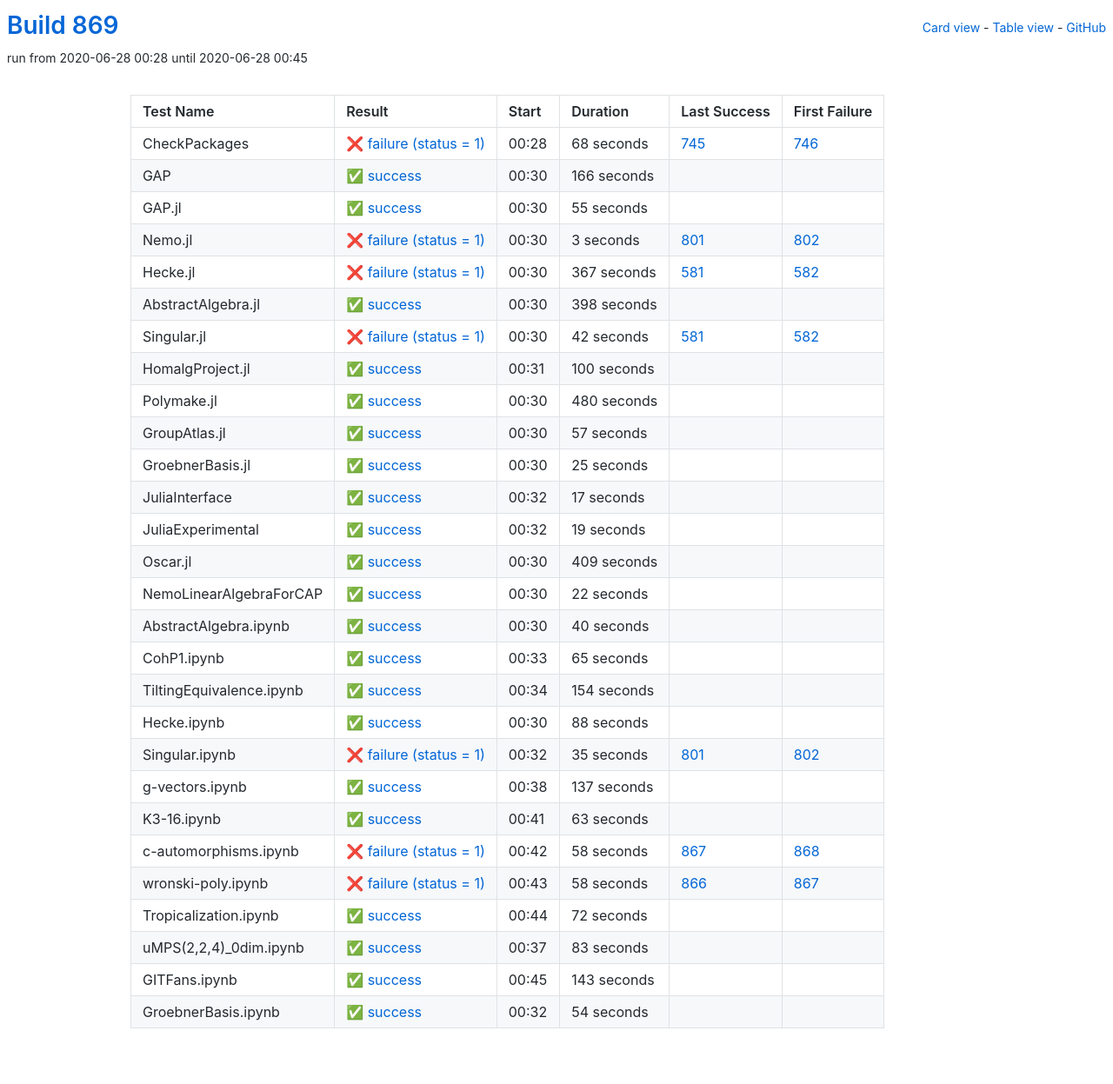
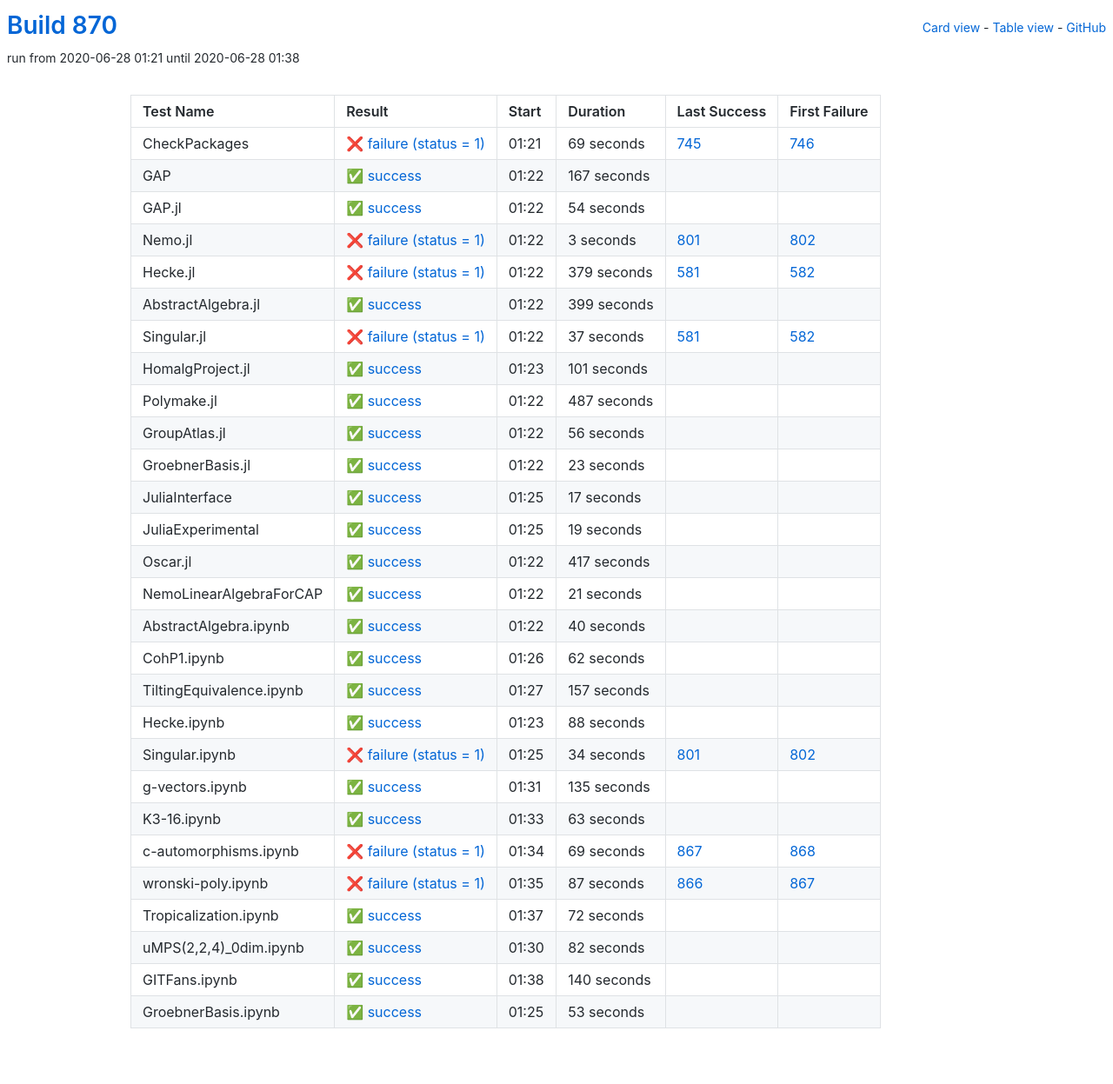
Before and after one commit to oscar-system/oscar-ci-status-1.4, a Jekyll site: the page built from table.html, in a window 1280 px wide. Shown: the whole page at 87% size. Built offline with Jekyll 4.4.1, drawn with Linux system fonts in a browser that asks for light colours.

Commit message:
Build #870

```diff
--- a/_data/ci.yml
+++ b/_data/ci.yml
@@ -1,6 +1,6 @@
 ---
-build: 869
-build_url: https://oscarci.mathematik.uni-kl.de/job/oscar-julia-1.4/869/
+build: 870
+build_url: https://oscarci.mathematik.uni-kl.de/job/oscar-julia-1.4/870/
 job: oscar-julia-1.4
 organization: oscar-system
 repo: oscar-ci-status-1.4
@@ -8,44 +8,44 @@ repourl: https://github.com/oscar-system/oscar-ci-status-1.4
 tests:
 - name: CheckPackages
   id: checkpackages
-  log: https://oscarci.mathematik.uni-kl.de/job/oscar-julia-1.4/869/artifact/logs/build-869/CheckPackages.log
-  start: 2020-06-28 00:28
+  log: https://oscarci.mathematik.uni-kl.de/job/oscar-julia-1.4/870/artifact/logs/build-870/CheckPackages.log
+  start: 2020-06-28 01:21
   success: false
   exitcode: 1
   status: failure
-  duration: 68
+  duration: 69
   last_success: 745
   last_success_url: https://oscarci.mathematik.uni-kl.de/job/oscar-julia-1.4/745/
   first_failure: 746
   first_failure_url: https://oscarci.mathematik.uni-kl.de/job/oscar-julia-1.4/746/
 - name: GAP
   id: gap
-  log: https://oscarci.mathematik.uni-kl.de/job/oscar-julia-1.4/869/artifact/logs/build-869/GAP.log
-  start: 2020-06-28 00:30
+  log: https://oscarci.mathematik.uni-kl.de/job/oscar-julia-1.4/870/artifact/logs/build-870/GAP.log
+  start: 2020-06-28 01:22
   success: true
   exitcode: 0
   status: success
-  duration: 166
+  duration: 167
   last_success: false
   last_success_url:
   first_failure: false
   first_failure_url:
 - name: GAP.jl
   id: gap-jl
-  log: https://oscarci.mathematik.uni-kl.de/job/oscar-julia-1.4/869/artifact/logs/build-869/GAP.jl.log
-  start: 2020-06-28 00:30
+  log: https://oscarci.mathematik.uni-kl.de/job/oscar-julia-1.4/870/artifact/logs/build-870/GAP.jl.log
+  start: 2020-06-28 01:22
   success: true
   exitcode: 0
   status: success
-  duration: 55
+  duration: 54
   last_success: false
   last_success_url:
   first_failure: false
   first_failure_url:
 - name: Nemo.jl
   id: nemo-jl
-  log: https://oscarci.mathematik.uni-kl.de/job/oscar-julia-1.4/869/artifact/logs/build-869/Nemo.jl.log
-  start: 2020-06-28 00:30
+  log: https://oscarci.mathematik.uni-kl.de/job/oscar-julia-1.4/870/artifact/logs/build-870/Nemo.jl.log
+  start: 2020-06-28 01:22
   success: false
   exitcode: 1
   status: failure
@@ -56,92 +56,92 @@ tests:
   first_failure_url: https://oscarci.mathematik.uni-kl.de/job/oscar-julia-1.4/802/
 - name: Hecke.jl
   id: hecke-jl
-  log: https://oscarci.mathematik.uni-kl.de/job/oscar-julia-1.4/869/artifact/logs/build-869/Hecke.jl.log
-  start: 2020-06-28 00:30
+  log: https://oscarci.mathematik.uni-kl.de/job/oscar-julia-1.4/870/artifact/logs/build-870/Hecke.jl.log
+  start: 2020-06-28 01:22
   success: false
   exitcode: 1
   status: failure
-  duration: 367
+  duration: 379
   last_success: 581
   last_success_url: https://oscarci.mathematik.uni-kl.de/job/oscar-julia-1.4/581/
   first_failure: 582
   first_failure_url: https://oscarci.mathematik.uni-kl.de/job/oscar-julia-1.4/582/
 - name: AbstractAlgebra.jl
   id: abstractalgebra-jl
-  log: https://oscarci.mathematik.uni-kl.de/job/oscar-julia-1.4/869/artifact/logs/build-869/AbstractAlgebra.jl.log
-  start: 2020-06-28 00:30
+  log: https://oscarci.mathematik.uni-kl.de/job/oscar-julia-1.4/870/artifact/logs/build-870/AbstractAlgebra.jl.log
+  start: 2020-06-28 01:22
   success: true
   exitcode: 0
   status: success
-  duration: 398
+  duration: 399
   last_success: false
   last_success_url:
   first_failure: false
   first_failure_url:
 - name: Singular.jl
   id: singular-jl
-  log: https://oscarci.mathematik.uni-kl.de/job/oscar-julia-1.4/869/artifact/logs/build-869/Singular.jl.log
-  start: 2020-06-28 00:30
+  log: https://oscarci.mathematik.uni-kl.de/job/oscar-julia-1.4/870/artifact/logs/build-870/Singular.jl.log
+  start: 2020-06-28 01:22
   success: false
   exitcode: 1
   status: failure
-  duration: 42
+  duration: 37
   last_success: 581
   last_success_url: https://oscarci.mathematik.uni-kl.de/job/oscar-julia-1.4/581/
   first_failure: 582
   first_failure_url: https://oscarci.mathematik.uni-kl.de/job/oscar-julia-1.4/582/
 - name: HomalgProject.jl
   id: homalgproject-jl
-  log: https://oscarci.mathematik.uni-kl.de/job/oscar-julia-1.4/869/artifact/logs/build-869/HomalgProject.jl.log
-  start: 2020-06-28 00:31
+  log: https://oscarci.mathematik.uni-kl.de/job/oscar-julia-1.4/870/artifact/logs/build-870/HomalgProject.jl.log
+  start: 2020-06-28 01:23
   success: true
   exitcode: 0
   status: success
-  duration: 100
+  duration: 101
   last_success: false
   last_success_url:
   first_failure: false
   first_failure_url:
 - name: Polymake.jl
   id: polymake-jl
-  log: https://oscarci.mathematik.uni-kl.de/job/oscar-julia-1.4/869/artifact/logs/build-869/Polymake.jl.log
-  start: 2020-06-28 00:30
+  log: https://oscarci.mathematik.uni-kl.de/job/oscar-julia-1.4/870/artifact/logs/build-870/Polymake.jl.log
+  start: 2020-06-28 01:22
   success: true
   exitcode: 0
   status: success
-  duration: 480
+  duration: 487
   last_success: false
   last_success_url:
   first_failure: false
   first_failure_url:
 - name: GroupAtlas.jl
   id: groupatlas-jl
-  log: https://oscarci.mathematik.uni-kl.de/job/oscar-julia-1.4/869/artifact/logs/build-869/GroupAtlas.jl.log
-  start: 2020-06-28 00:30
+  log: https://oscarci.mathematik.uni-kl.de/job/oscar-julia-1.4/870/artifact/logs/build-870/GroupAtlas.jl.log
+  start: 2020-06-28 01:22
   success: true
   exitcode: 0
   status: success
-  duration: 57
+  duration: 56
   last_success: false
   last_success_url:
   first_failure: false
   first_failure_url:
 - name: GroebnerBasis.jl
   id: groebnerbasis-jl
-  log: https://oscarci.mathematik.uni-kl.de/job/oscar-julia-1.4/869/artifact/logs/build-869/GroebnerBasis.jl.log
-  start: 2020-06-28 00:30
+  log: https://oscarci.mathematik.uni-kl.de/job/oscar-julia-1.4/870/artifact/logs/build-870/GroebnerBasis.jl.log
+  start: 2020-06-28 01:22
   success: true
   exitcode: 0
   status: success
-  duration: 25
+  duration: 23
   last_success: false
   last_success_url:
   first_failure: false
   first_failure_url:
 - name: JuliaInterface
   id: juliainterface
-  log: https://oscarci.mathematik.uni-kl.de/job/oscar-julia-1.4/869/artifact/logs/build-869/JuliaInterface.log
-  start: 2020-06-28 00:32
+  log: https://oscarci.mathematik.uni-kl.de/job/oscar-julia-1.4/870/artifact/logs/build-870/JuliaInterface.log
+  start: 2020-06-28 01:25
   success: true
   exitcode: 0
   status: success
@@ -152,8 +152,8 @@ tests:
   first_failure_url:
 - name: JuliaExperimental
   id: juliaexperimental
-  log: https://oscarci.mathematik.uni-kl.de/job/oscar-julia-1.4/869/artifact/logs/build-869/JuliaExperimental.log
-  start: 2020-06-28 00:32
+  log: https://oscarci.mathematik.uni-kl.de/job/oscar-julia-1.4/870/artifact/logs/build-870/JuliaExperimental.log
+  start: 2020-06-28 01:25
   success: true
   exitcode: 0
   status: success
@@ -164,32 +164,32 @@ tests:
   first_failure_url:
 - name: Oscar.jl
   id: oscar-jl
-  log: https://oscarci.mathematik.uni-kl.de/job/oscar-julia-1.4/869/artifact/logs/build-869/Oscar.jl.log
-  start: 2020-06-28 00:30
+  log: https://oscarci.mathematik.uni-kl.de/job/oscar-julia-1.4/870/artifact/logs/build-870/Oscar.jl.log
+  start: 2020-06-28 01:22
   success: true
   exitcode: 0
   status: success
-  duration: 409
+  duration: 417
   last_success: false
   last_success_url:
   first_failure: false
   first_failure_url:
 - name: NemoLinearAlgebraForCAP
   id: nemolinearalgebraforcap
-  log: https://oscarci.mathematik.uni-kl.de/job/oscar-julia-1.4/869/artifact/logs/build-869/NemoLinearAlgebraForCAP.log
-  start: 2020-06-28 00:30
+  log: https://oscarci.mathematik.uni-kl.de/job/oscar-julia-1.4/870/artifact/logs/build-870/NemoLinearAlgebraForCAP.log
+  start: 2020-06-28 01:22
   success: true
   exitcode: 0
   status: success
-  duration: 22
+  duration: 21
   last_success: false
   last_success_url:
   first_failure: false
   first_failure_url:
 - name: AbstractAlgebra.ipynb
   id: abstractalgebra-ipynb
-  log: https://oscarci.mathematik.uni-kl.de/job/oscar-julia-1.4/869/artifact/logs/build-869/AbstractAlgebra.ipynb.log
-  start: 2020-06-28 00:30
+  log: https://oscarci.mathematik.uni-kl.de/job/oscar-julia-1.4/870/artifact/logs/build-870/AbstractAlgebra.ipynb.log
+  start: 2020-06-28 01:22
   success: true
   exitcode: 0
   status: success
@@ -200,32 +200,32 @@ tests:
   first_failure_url:
 - name: CohP1.ipynb
   id: cohp1-ipynb
-  log: https://oscarci.mathematik.uni-kl.de/job/oscar-julia-1.4/869/artifact/logs/build-869/CohP1.ipynb.log
-  start: 2020-06-28 00:33
+  log: https://oscarci.mathematik.uni-kl.de/job/oscar-julia-1.4/870/artifact/logs/build-870/CohP1.ipynb.log
+  start: 2020-06-28 01:26
   success: true
   exitcode: 0
   status: success
-  duration: 65
+  duration: 62
   last_success: false
   last_success_url:
   first_failure: false
   first_failure_url:
 - name: TiltingEquivalence.ipynb
   id: tiltingequivalence-ipynb
-  log: https://oscarci.mathematik.uni-kl.de/job/oscar-julia-1.4/869/artifact/logs/build-869/TiltingEquivalence.ipynb.log
-  start: 2020-06-28 00:34
+  log: https://oscarci.mathematik.uni-kl.de/job/oscar-julia-1.4/870/artifact/logs/build-870/TiltingEquivalence.ipynb.log
+  start: 2020-06-28 01:27
   success: true
   exitcode: 0
   status: success
-  duration: 154
+  duration: 157
   last_success: false
   last_success_url:
   first_failure: false
   first_failure_url:
 - name: Hecke.ipynb
   id: hecke-ipynb
-  log: https://oscarci.mathematik.uni-kl.de/job/oscar-julia-1.4/869/artifact/logs/build-869/Hecke.ipynb.log
-  start: 2020-06-28 00:30
+  log: https://oscarci.mathematik.uni-kl.de/job/oscar-julia-1.4/870/artifact/logs/build-870/Hecke.ipynb.log
+  start: 2020-06-28 01:23
   success: true
   exitcode: 0
   status: success
@@ -236,32 +236,32 @@ tests:
   first_failure_url:
 - name: Singular.ipynb
   id: singular-ipynb
-  log: https://oscarci.mathematik.uni-kl.de/job/oscar-julia-1.4/869/artifact/logs/build-869/Singular.ipynb.log
-  start: 2020-06-28 00:32
+  log: https://oscarci.mathematik.uni-kl.de/job/oscar-julia-1.4/870/artifact/logs/build-870/Singular.ipynb.log
+  start: 2020-06-28 01:25
   success: false
   exitcode: 1
   status: failure
-  duration: 35
+  duration: 34
   last_success: 801
   last_success_url: https://oscarci.mathematik.uni-kl.de/job/oscar-julia-1.4/801/
   first_failure: 802
   first_failure_url: https://oscarci.mathematik.uni-kl.de/job/oscar-julia-1.4/802/
 - name: g-vectors.ipynb
   id: g-vectors-ipynb
-  log: https://oscarci.mathematik.uni-kl.de/job/oscar-julia-1.4/869/artifact/logs/build-869/g-vectors.ipynb.log
-  start: 2020-06-28 00:38
+  log: https://oscarci.mathematik.uni-kl.de/job/oscar-julia-1.4/870/artifact/logs/build-870/g-vectors.ipynb.log
+  start: 2020-06-28 01:31
   success: true
   exitcode: 0
   status: success
-  duration: 137
+  duration: 135
   last_success: false
   last_success_url:
   first_failure: false
   first_failure_url:
 - name: K3-16.ipynb
   id: k3-16-ipynb
-  log: https://oscarci.mathematik.uni-kl.de/job/oscar-julia-1.4/869/artifact/logs/build-869/K3-16.ipynb.log
-  start: 2020-06-28 00:41
+  log: https://oscarci.mathematik.uni-kl.de/job/oscar-julia-1.4/870/artifact/logs/build-870/K3-16.ipynb.log
+  start: 2020-06-28 01:33
   success: true
   exitcode: 0
   status: success
@@ -272,32 +272,32 @@ tests:
   first_failure_url:
 - name: c-automorphisms.ipynb
   id: c-automorphisms-ipynb
-  log: https://oscarci.mathematik.uni-kl.de/job/oscar-julia-1.4/869/artifact/logs/build-869/c-automorphisms.ipynb.log
-  start: 2020-06-28 00:42
+  log: https://oscarci.mathematik.uni-kl.de/job/oscar-julia-1.4/870/artifact/logs/build-870/c-automorphisms.ipynb.log
+  start: 2020-06-28 01:34
   success: false
   exitcode: 1
   status: failure
-  duration: 58
+  duration: 69
   last_success: 867
   last_success_url: https://oscarci.mathematik.uni-kl.de/job/oscar-julia-1.4/867/
   first_failure: 868
   first_failure_url: https://oscarci.mathematik.uni-kl.de/job/oscar-julia-1.4/868/
 - name: wronski-poly.ipynb
   id: wronski-poly-ipynb
-  log: https://oscarci.mathematik.uni-kl.de/job/oscar-julia-1.4/869/artifact/logs/build-869/wronski-poly.ipynb.log
-  start: 2020-06-28 00:43
+  log: https://oscarci.mathematik.uni-kl.de/job/oscar-julia-1.4/870/artifact/logs/build-870/wronski-poly.ipynb.log
+  start: 2020-06-28 01:35
   success: false
   exitcode: 1
   status: failure
-  duration: 58
+  duration: 87
   last_success: 866
   last_success_url: https://oscarci.mathematik.uni-kl.de/job/oscar-julia-1.4/866/
   first_failure: 867
   first_failure_url: https://oscarci.mathematik.uni-kl.de/job/oscar-julia-1.4/867/
 - name: Tropicalization.ipynb
   id: tropicalization-ipynb
-  log: https://oscarci.mathematik.uni-kl.de/job/oscar-julia-1.4/869/artifact/logs/build-869/Tropicalization.ipynb.log
-  start: 2020-06-28 00:44
+  log: https://oscarci.mathematik.uni-kl.de/job/oscar-julia-1.4/870/artifact/logs/build-870/Tropicalization.ipynb.log
+  start: 2020-06-28 01:37
   success: true
   exitcode: 0
   status: success
@@ -308,36 +308,36 @@ tests:
   first_failure_url:
 - name: uMPS(2,2,4)_0dim.ipynb
   id: umps-2-2-4-0dim-ipynb
-  log: https://oscarci.mathematik.uni-kl.de/job/oscar-julia-1.4/869/artifact/logs/build-869/uMPS-2-2-4-_0dim.ipynb.log
-  start: 2020-06-28 00:37
+  log: https://oscarci.mathematik.uni-kl.de/job/oscar-julia-1.4/870/artifact/logs/build-870/uMPS-2-2-4-_0dim.ipynb.log
+  start: 2020-06-28 01:30
   success: true
   exitcode: 0
   status: success
-  duration: 83
+  duration: 82
   last_success: false
   last_success_url:
   first_failure: false
   first_failure_url:
 - name: GITFans.ipynb
   id: gitfans-ipynb
-  log: https://oscarci.mathematik.uni-kl.de/job/oscar-julia-1.4/869/artifact/logs/build-869/GITFans.ipynb.log
-  start: 2020-06-28 00:45
+  log: https://oscarci.mathematik.uni-kl.de/job/oscar-julia-1.4/870/artifact/logs/build-870/GITFans.ipynb.log
+  start: 2020-06-28 01:38
   success: true
   exitcode: 0
   status: success
-  duration: 143
+  duration: 140
   last_success: false
   last_success_url:
   first_failure: false
   first_failure_url:
 - name: GroebnerBasis.ipynb
   id: groebnerbasis-ipynb
-  log: https://oscarci.mathematik.uni-kl.de/job/oscar-julia-1.4/869/artifact/logs/build-869/GroebnerBasis.ipynb.log
-  start: 2020-06-28 00:32
+  log: https://oscarci.mathematik.uni-kl.de/job/oscar-julia-1.4/870/artifact/logs/build-870/GroebnerBasis.ipynb.log
+  start: 2020-06-28 01:25
   success: true
   exitcode: 0
   status: success
-  duration: 54
+  duration: 53
   last_success: false
   last_success_url:
   first_failure: false
```
Also changed, not shown: README.md.
